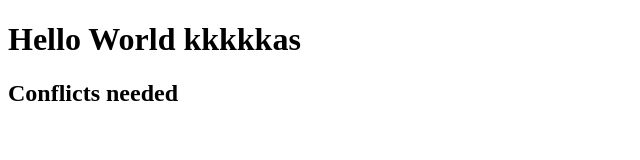
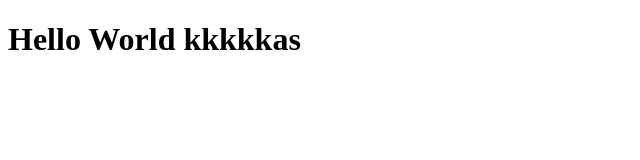
Before and after one commit to khongoroo316/lekts12-repo, a plain HTML site: page index.html in a window 1280 px wide. Shown: the whole page, without its empty margins (0-640 px from the left). Drawn offline with Linux system fonts and the light colour scheme.

Commit message:
merge conflict ressolved

```diff
--- a/index.html
+++ b/index.html
@@ -8,6 +8,5 @@
 </head>
 <body>
     <h1>Hello World kkkkkas</h1>
-    <h2>Conflicts needed</h2>
 </body>
 </html>
```
